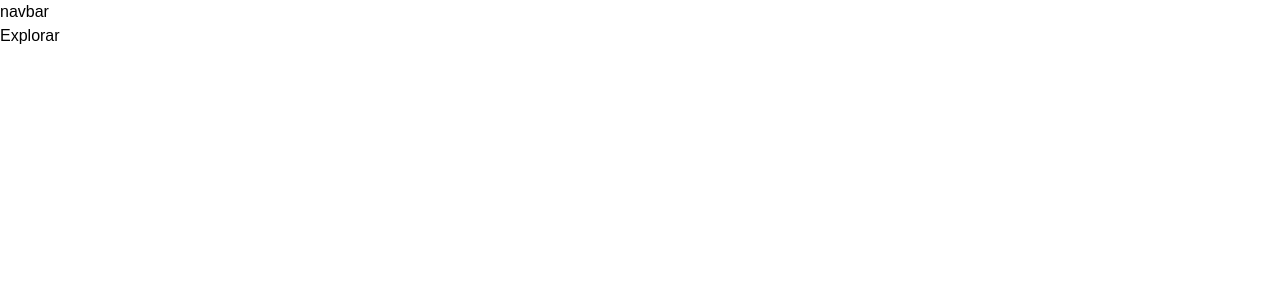
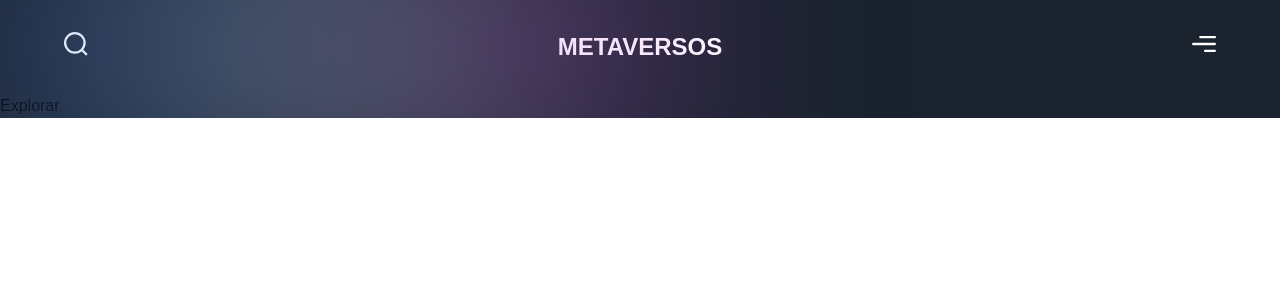
Before and after one commit to Jezebel1990/metaverse, a Next.js app: page / in a window 1280 px wide. Shown: the top 300 px of the page. Built offline with nearby package versions, Linux system fonts and the light colour scheme; a web font is replaced by a local one.

Commit message:
add navbar

```diff
--- a/src/app/head.tsx
+++ b/app/head.tsx
@@ -1,6 +1,6 @@
 const Head = () => (
     <>
-      <title>Metaversus</title>
+      <title>METAVERSOS</title>
       <meta name="viewport" content="width=device-width, initial-scale=1" />
       <link rel="icon" href="/favicon.ico" />
     </>
--- a/src/app/layout.tsx
+++ b/app/layout.tsx
@@ -1,4 +1,5 @@
 import '../styles/globals.css';
+
 
 export default function RootLayout({
   children,
--- a/src/app/page.tsx
+++ b/app/page.tsx
@@ -2,7 +2,7 @@
 import Explore  from '../sections/Explore';
 
 const Page = () => (
-  <div>
+  <div className="bg-primary-black overflow-hidden">
  <Navbar />
  <Explore />
   </div>
--- /dev/null
+++ b/components/Navbar.tsx
@@ -0,0 +1,33 @@
+'use client';
+
+import { motion } from 'framer-motion';
+import styles from '../styles';
+import { navVariants } from '../utils/motion';
+
+const Navbar = () => (
+<motion.nav
+ variants={navVariants}
+ initial="hidden"
+ whileInView="show"
+ className={`${styles.xPaddings} py-8 relative`}
+>
+
+    <div className="absolute w-[50%] inset-0 gradient-01" />
+    <div className={`${styles.innerWidth} mx-auto  flex justify-between gap-8`}>
+     <img
+       src="/search.svg"
+       alt="search"
+       className="w-[24px] h-[24px] object-contain"
+      />
+      <h2 className="font-extrabold text-[24px] leading-[30px] text-white">
+        METAVERSOS
+      </h2>
+      <img
+        src="/menu.svg"
+        alt="menu"
+        className="w-[24px] h-[24px] object-contain"
+       />
+    </div>
+</motion.nav>
+);
+export default Navbar;
--- a/src/components/Navbar.tsx
+++ /dev/null
@@ -1,8 +0,0 @@
-'use client';
-
-const Navbar = () => (
-<nav>
-    navbar
-</nav>
-);
-export default Navbar;
--- a/tailwind.config.ts
+++ b/tailwind.config.ts
@@ -2,16 +2,19 @@
 
 const config: Config = {
   content: [
-    "./src/pages/**/*.{js,ts,jsx,tsx,mdx}",
-    "./src/components/**/*.{js,ts,jsx,tsx,mdx}",
-    "./src/app/**/*.{js,ts,jsx,tsx,mdx}",
+    "./sections/**/*.{js,ts,jsx,tsx,mdx}",
+    "./components/**/*.{js,ts,jsx,tsx,mdx}",
+    "./styles/**/*.{js,ts,jsx,tsx,mdx}",
+    "./app/**/*.{js,ts,jsx,tsx,mdx}",
   ],
   theme: {
     extend: {
-      backgroundImage: {
-        "gradient-radial": "radial-gradient(var(--tw-gradient-stops))",
-        "gradient-conic":
-          "conic-gradient(from 180deg at 50% 50%, var(--tw-gradient-stops))",
+      colors: {
+        'primary-black': '#1A232E',
+        'secondary-white': '#c7c7c7',
+      },
+      transitionTimingFunction: {
+        'out-flex': 'cubic-bezier(0.05, 0.6, 0.4, 0.9)',
       },
     },
   },
```
Also changed, not shown: constants/index.ts (renamed from src/constants/index.ts), sections/Explore.tsx (renamed from src/sections/Explore.tsx), styles/globals.css (renamed from src/styles/globals.css), styles/index.ts (renamed from src/styles/index.ts), utils/motion.ts (renamed from src/utils/motion.ts).
